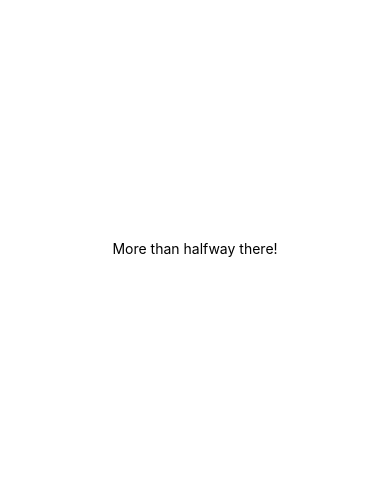
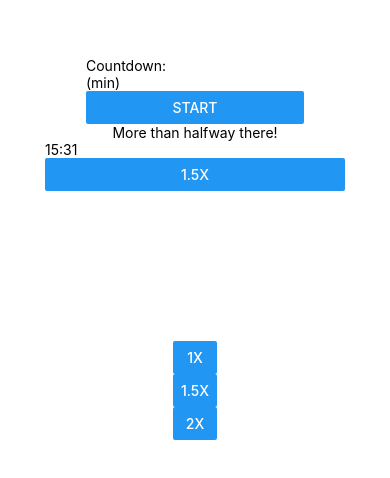
Before and after one commit to men32z/react-native-countdown-timer, a React Native app: screen / in a window 390 px wide. Shown: the part 174-652 px from the top of the page. Built offline with nearby package versions, Linux system fonts and the light colour scheme.

Commit message:
basic jsx structure

```diff
--- a/App.js
+++ b/App.js
@@ -1,5 +1,8 @@
 import React from 'react';
 import { StyleSheet, View } from 'react-native';
+import CountdownForm from './components/CountdownForm';
+import Display from './components/Display';
+import Speed from './components/Speed';
 import Message from './components/Message';
 
 const styles = StyleSheet.create({
@@ -14,7 +17,10 @@ const styles = StyleSheet.create({
 export default function App() {
   return (
     <View style={styles.container}>
+      <CountdownForm />
       <Message />
+      <Display />
+      <Speed />
     </View>
   );
 }
--- a/components/Display.js
+++ b/components/Display.js
@@ -0,0 +1,18 @@
+import React from 'react';
+import {Button, Text, View} from 'react-native';
+import { Icon } from 'antd-mobile';
+
+const Display = () => (
+  <View>
+    <Text>15:31</Text>
+    <Button
+      onPress={() => {
+        alert('You tapped the button!');
+      }}
+      title="1.5x"
+    />
+    <Icon type="pause" />
+  </View>
+);
+
+export default Display;
--- a/components/Speed.js
+++ b/components/Speed.js
@@ -0,0 +1,27 @@
+import React from 'react';
+import {Button, View} from 'react-native';
+
+const Speed = () => (
+  <View>
+    <Button
+      onPress={() => {
+        alert('You tapped the button!');
+      }}
+      title="1x"
+    />
+    <Button
+      onPress={() => {
+        alert('You tapped the button!');
+      }}
+      title="1.5x"
+    />
+    <Button
+      onPress={() => {
+        alert('You tapped the button!');
+      }}
+      title="2x"
+    />
+  </View>
+);
+
+export default Speed;
--- a/package.json
+++ b/package.json
@@ -8,6 +8,7 @@
     "eject": "expo eject"
   },
   "dependencies": {
+    "antd-mobile": "^2.3.1",
     "expo": "~36.0.0",
     "react": "~16.9.0",
     "react-dom": "~16.9.0",
```
Also changed, not shown: 1 other file (tests, documents, lock files or other folders).
